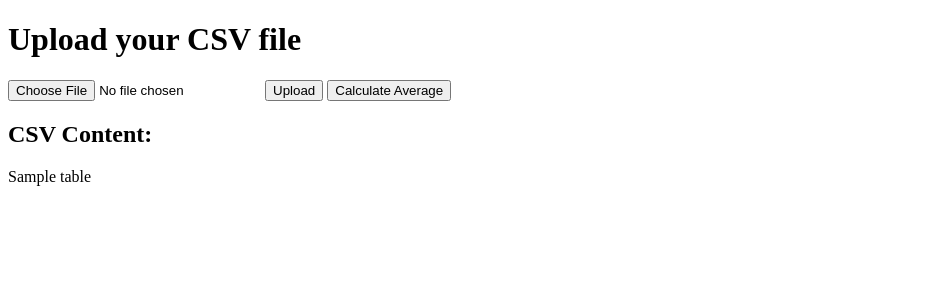
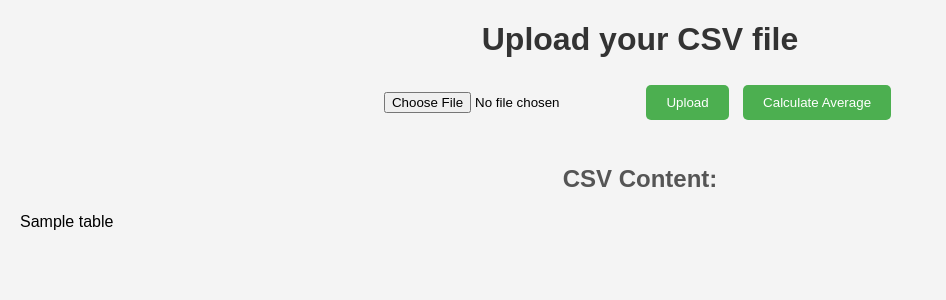
Before and after one commit to Afromerom/PERSONAL_PY, a Flask app: template WEB/mi_web/templates/index.html in a window 1280 px wide. Shown: the top 300 px of the page, without its empty margins (0-946 px from the left). Run offline with Flask 3, Linux system fonts and the light colour scheme; the template is opened without the code that fills it: most values are stand-ins (such as "Sample title", 1, 10 or a date in 2020).

Commit message:
visualadjusted

```diff
--- a/WEB/mi_web/templates/index.html
+++ b/WEB/mi_web/templates/index.html
@@ -3,36 +3,85 @@
 <head>
     <meta charset="UTF-8">
     <meta name="viewport" content="width=device-width, initial-scale=1.0">
+    <!-- Título de la página -->
     <title>Upload CSV</title>
+
+    <!-- Estilos CSS para la página -->
     <style>
+        /* Estilo para la tabla */
         table.data {
-            width: 100%;
-            border-collapse: collapse;
+            width: 100%; /* La tabla ocupa el 100% del ancho disponible */
+            border-collapse: collapse; /* Las celdas de la tabla se dibujan sin espacio entre ellas */
+            margin-bottom: 20px; /* Espacio inferior entre la tabla y otros elementos */
         }
+        /* Estilo para las celdas de la tabla */
         table.data th, table.data td {
-            border: 1px solid black;
-            padding: 8px;
-            text-align: right;
+            border: 1px solid black; /* Bordes de las celdas */
+            padding: 8px; /* Espaciado interno de las celdas */
+            text-align: right; /* Alineación del texto a la derecha */
         }
+        /* Estilo para las cabeceras de las columnas */
         table.data th {
-            background-color: #f2f2f2;
+            background-color: #4CAF50; /* Fondo verde para las cabeceras */
+            color: white; /* Texto en blanco para las cabeceras */
+            text-align: center; /* Alineación del texto en el centro */
+        }
+        /* Estilo para el cuerpo de la página */
+        body {
+            font-family: Arial, sans-serif; /* Fuente de la página */
+            background-color: #f4f4f4; /* Fondo gris claro */
+            margin: 20px; /* Márgenes de la página */
+        }
+        /* Estilo para el título principal */
+        h1 {
+            color: #333; /* Color del texto */
+            text-align: center; /* Alineación del título en el centro */
+        }
+        /* Estilo para los formularios */
+        form {
+            text-align: center; /* Alineación del formulario en el centro */
+            margin-bottom: 20px; /* Espacio inferior entre el formulario y otros elementos */
+        }
+        /* Estilo para los botones de envío */
+        input[type="submit"] {
+            background-color: #4CAF50; /* Fondo verde para los botones */
+            color: white; /* Texto en blanco */
+            border: none; /* Sin bordes */
+            padding: 10px 20px; /* Espaciado interno del botón */
+            margin: 5px; /* Espacio alrededor del botón */
+            cursor: pointer; /* Cambia el cursor al pasar por encima */
+            border-radius: 5px; /* Bordes redondeados */
+        }
+        /* Efecto hover para los botones */
+        input[type="submit"]:hover {
+            background-color: #45a049; /* Cambia el color del fondo al pasar por encima */
+        }
+        /* Estilo para los subtítulos */
+        h2 {
+            color: #555; /* Color del texto */
+            text-align: center; /* Alineación del subtítulo en el centro */
+            margin-top: 40px; /* Espacio superior antes del subtítulo */
         }
     </style>
 </head>
 <body>
+    <!-- Título principal de la página -->
     <h1>Upload your CSV file</h1>
+
+    <!-- Formulario para subir el archivo CSV y calcular los promedios -->
     <form method="post" enctype="multipart/form-data">
-        <input type="file" name="file">
-        <input type="submit" value="Upload">
+        <input type="file" name="file"> <!-- Input para seleccionar el archivo CSV -->
+        <input type="submit" value="Upload"> <!-- Botón para subir el archivo -->
         {% if tables %}
-            <input type="submit" formaction="/calculate" value="Calculate Average">
+            <input type="submit" formaction="/calculate" value="Calculate Average"> <!-- Botón para calcular el promedio si ya se subió un archivo -->
         {% endif %}
     </form>
 
+    <!-- Sección que muestra el contenido de la tabla si existe -->
     {% if tables %}
-        <h2>CSV Content:</h2>
+        <h2>CSV Content:</h2> <!-- Subtítulo para el contenido del CSV -->
         {% for table in tables %}
-            {{ table|safe }}
+            {{ table|safe }} <!-- Inserta la tabla generada dinámicamente -->
         {% endfor %}
     {% endif %}
 </body>
```
